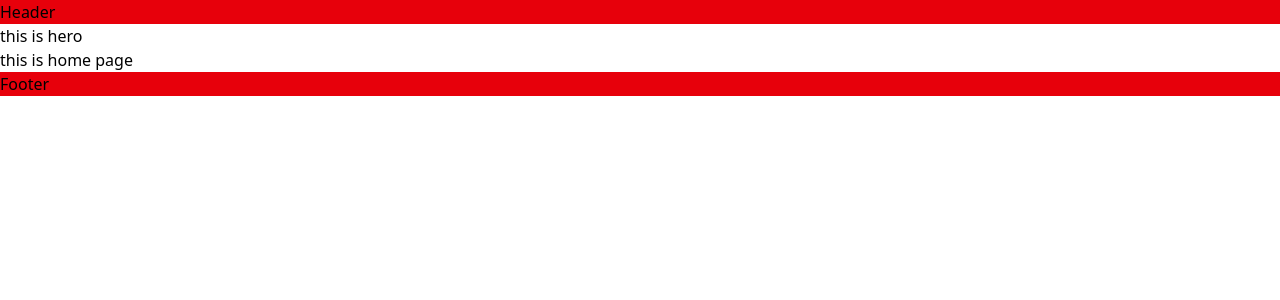
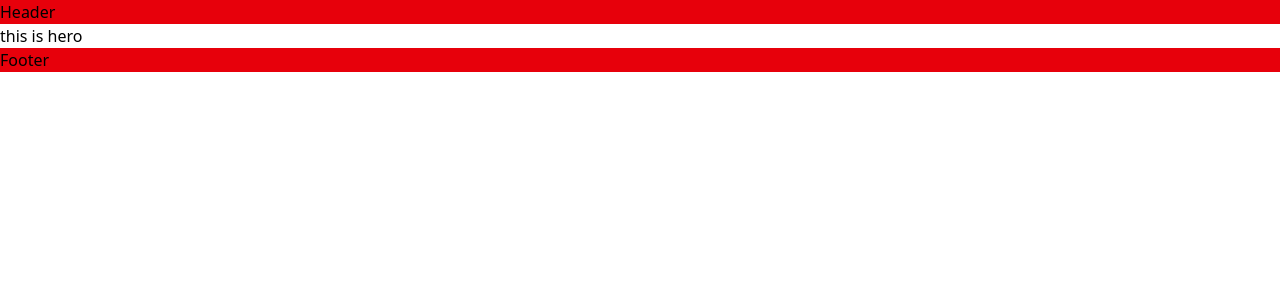
Before and after one commit to Nivesh26/Ecommerce, a React app in the folder Frontend/: page / in a window 1280 px wide. Shown: the top 300 px of the page. Built offline with nearby package versions, Linux system fonts and the light colour scheme; the HTML template or start-up script is replaced by a standard one.

Commit message:
fix: remove unnecessary text from home page

```diff
--- a/Frontend/src/UserPages/Home.tsx
+++ b/Frontend/src/UserPages/Home.tsx
@@ -8,7 +8,7 @@ const Home = () => {
     <div>
         <Header />
         <Hero />
-        this is home page
+
         <Footer />
     </div>
   )
```
